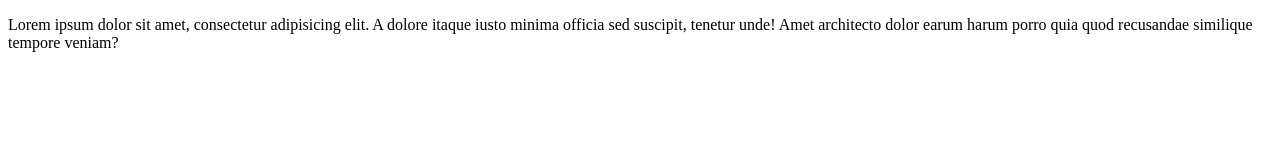
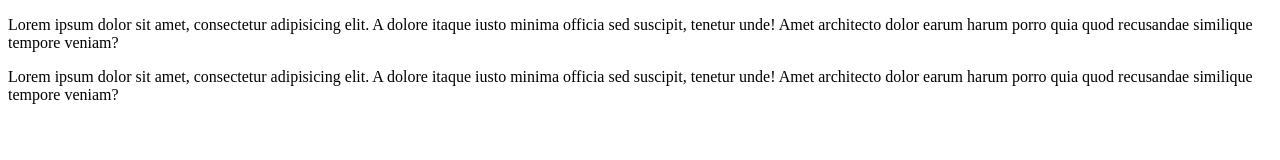
Before and after one commit to Sylar666999/shop, a plain HTML site: page index.html in a window 1280 px wide. Drawn offline with Linux system fonts and the light colour scheme.

Commit message:
add new div and p 2angam

```diff
--- a/index.html
+++ b/index.html
@@ -13,5 +13,14 @@
             quia quod recusandae similique tempore veniam?
         </p>
     </div>
+
+    <div>
+        <p>
+            Lorem ipsum dolor sit amet, consectetur adipisicing elit.
+            A dolore itaque iusto minima officia sed suscipit,
+            tenetur unde! Amet architecto dolor earum harum porro
+            quia quod recusandae similique tempore veniam?
+        </p>
+    </div>
 </body>
 </html>
```
